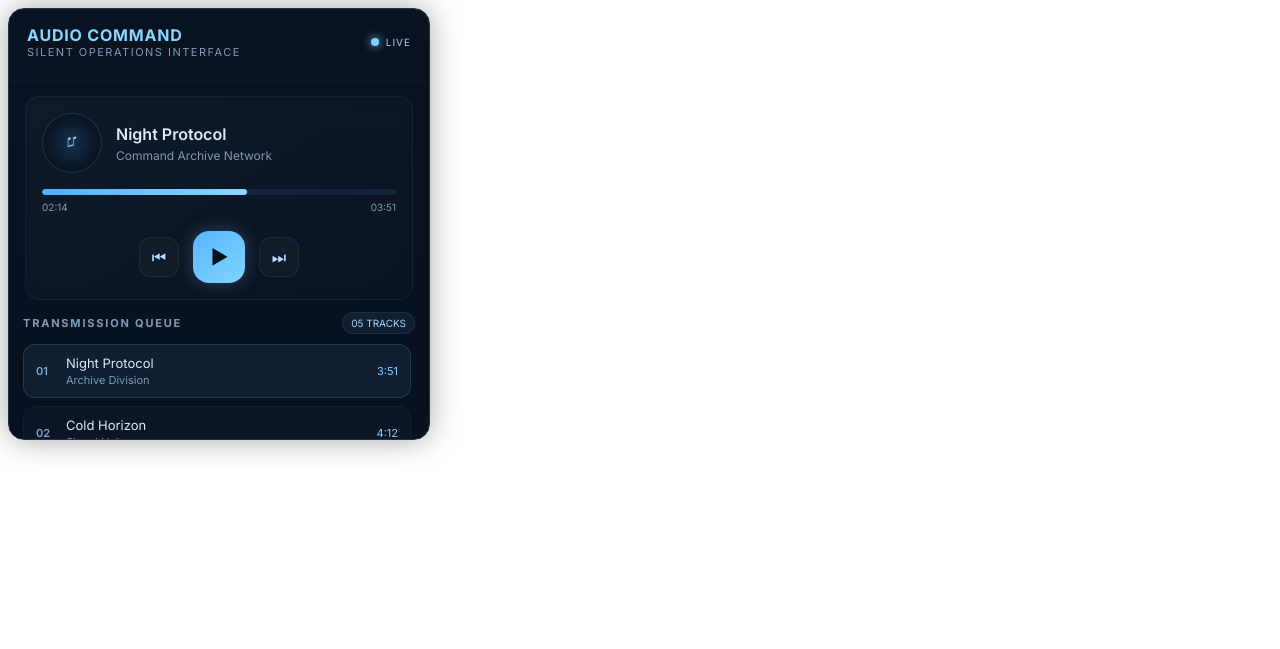
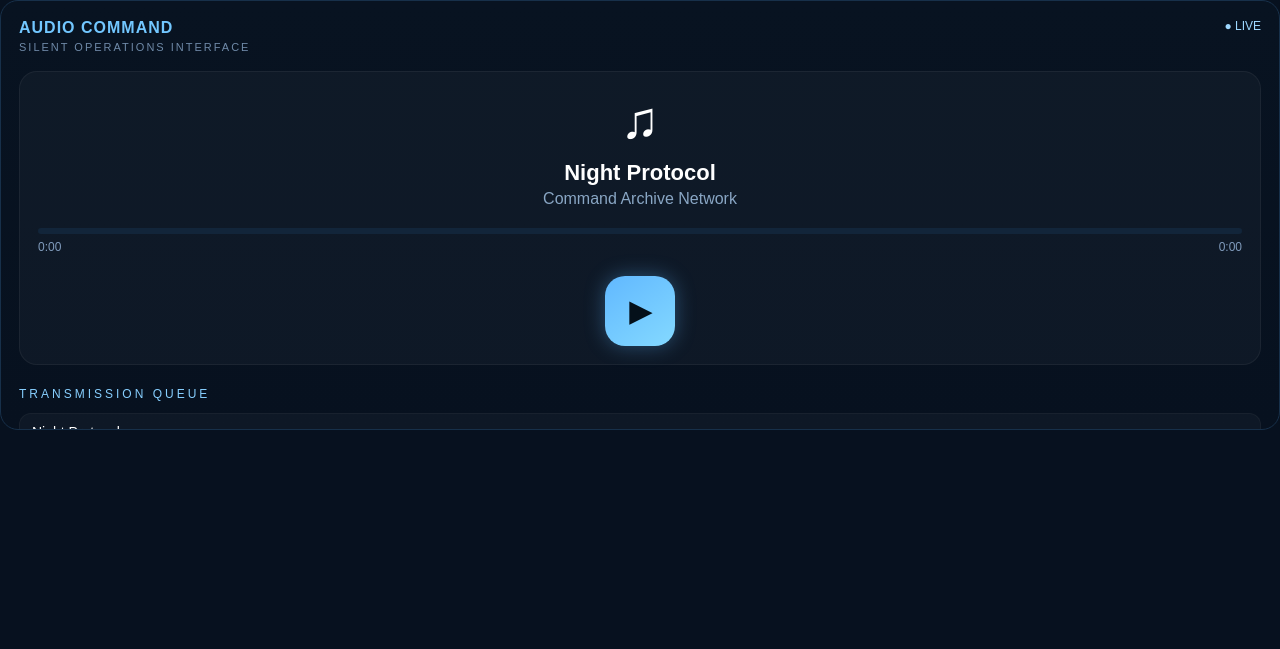
Before and after one commit to Samuel-Thomas-Sion/Codex-live-widget, a plain HTML site: page MusicPlayer.html in a window 1280 px wide. Drawn offline with Linux system fonts and the light colour scheme.

Commit message:
Refactor MusicPlayer HTML and CSS structure

```diff
--- a/MusicPlayer.html
+++ b/MusicPlayer.html
@@ -1,466 +1,270 @@
-<!-- ⚔️ SILENT COMMAND AUDIO SYSTEM -->
-<link href="https://fonts.googleapis.com/css2?family=Inter:wght@400;500;600;700&display=swap" rel="stylesheet">
+<!DOCTYPE html>
+<html>
+<head>
+<meta charset="UTF-8">
+<title>Silent Command Player</title>
 
 <style>
-:root{
-  --bg-main:#07111f;
-  --bg-card:#0c1828;
-  --bg-soft:#101f33;
-  --line:#1c3552;
-  --line2:#29496d;
-  --text:#dce9f7;
-  --muted:#7f9bb8;
-  --accent:#6ec1ff;
-  --accent2:#89d7ff;
-  --glow:rgba(110,193,255,.28);
+
+html,body{
+  margin:0;
+  padding:0;
+  background:transparent;
+  overflow:hidden;
+  font-family:Arial,sans-serif;
 }
 
-.silent-player{
-  width:100%;
-  max-width:420px;
-  height:430px;
-  background:
-    linear-gradient(180deg,#091321,#07111f);
-  border:1px solid var(--line);
-  border-radius:16px;
-  overflow:hidden;
-  font-family:'Inter',sans-serif;
-  position:relative;
-  box-shadow:
-    0 0 30px rgba(0,0,0,.35),
-    inset 0 1px 0 rgba(255,255,255,.03);
-  display:flex;
-  flex-direction:column;
+body{
+  background:#07111f;
 }
 
-/* subtle grid overlay */
-.silent-player::before{
-  content:'';
-  position:absolute;
-  inset:0;
-  background:
-    linear-gradient(rgba(255,255,255,.02) 1px, transparent 1px),
-    linear-gradient(90deg, rgba(255,255,255,.02) 1px, transparent 1px);
-  background-size:22px 22px;
-  opacity:.18;
-  pointer-events:none;
+.player{
+  width:100%;
+  height:430px;
+  background:linear-gradient(180deg,#081321,#07111f);
+  border-radius:18px;
+  overflow:hidden;
+  color:white;
+  box-sizing:border-box;
+  padding:18px;
+  border:1px solid #17304a;
 }
 
-/* header */
-.sp-head{
-  padding:16px 18px 12px;
-  border-bottom:1px solid rgba(255,255,255,.04);
-  position:relative;
-  z-index:2;
+.top{
+  display:flex;
+  justify-content:space-between;
+  align-items:flex-start;
 }
 
-.sp-top{
-  display:flex;
-  align-items:center;
-  justify-content:space-between;
-  margin-bottom:10px;
-}
-
-.sp-title{
+.title{
+  color:#72c7ff;
   font-size:16px;
-  font-weight:700;
-  letter-spacing:.8px;
-  color:var(--accent2);
-}
-
-.sp-sub{
-  font-size:11px;
-  color:var(--muted);
-  letter-spacing:1.5px;
-  text-transform:uppercase;
-}
-
-.sp-status{
-  display:flex;
-  align-items:center;
-  gap:7px;
-  font-size:10px;
-  color:#9ecfff;
+  font-weight:bold;
   letter-spacing:1px;
 }
 
-.dot{
-  width:8px;
-  height:8px;
-  border-radius:50%;
-  background:#7dd3ff;
-  box-shadow:0 0 10px #7dd3ff;
-  animation:pulse 2s infinite;
+.sub{
+  color:#6f8aa8;
+  font-size:11px;
+  margin-top:4px;
+  letter-spacing:2px;
 }
 
-@keyframes pulse{
-  0%{opacity:.45}
-  50%{opacity:1}
-  100%{opacity:.45}
+.live{
+  color:#9ed8ff;
+  font-size:12px;
 }
 
-/* now playing */
-.now{
-  margin:14px 16px 12px;
-  padding:16px;
-  background:
-    linear-gradient(145deg,
-      rgba(255,255,255,.03),
-      rgba(255,255,255,.01));
+.card{
+  margin-top:18px;
+  background:rgba(255,255,255,.03);
   border:1px solid rgba(255,255,255,.05);
-  border-radius:14px;
-  backdrop-filter:blur(6px);
-  position:relative;
-  z-index:2;
-}
-
-.nw-row{
-  display:flex;
-  align-items:center;
-  gap:14px;
-}
-
-.disc{
-  width:58px;
-  height:58px;
-  border-radius:50%;
-  background:
-    radial-gradient(circle at center,
-      #16314e 0%,
-      #0a1524 65%);
-  border:1px solid rgba(110,193,255,.18);
-  display:flex;
-  align-items:center;
-  justify-content:center;
-  font-size:18px;
-  color:#9ed8ff;
-  animation:spin 10s linear infinite;
-}
-
-@keyframes spin{
-  to{transform:rotate(360deg);}
+  border-radius:18px;
+  padding:18px;
 }
 
 .song{
-  flex:1;
-  min-width:0;
+  text-align:center;
 }
 
-.song-name{
-  font-size:16px;
-  font-weight:600;
-  color:var(--text);
-  white-space:nowrap;
-  overflow:hidden;
-  text-overflow:ellipsis;
+.song h2{
+  margin:10px 0 4px;
+  font-size:22px;
 }
 
-.artist{
-  margin-top:4px;
-  font-size:12px;
-  color:var(--muted);
-}
-
-/* progress */
-.prog{
-  margin-top:16px;
+.song p{
+  margin:0;
+  color:#89a6c4;
 }
 
 .bar{
   width:100%;
   height:6px;
+  background:#12253a;
   border-radius:999px;
-  background:#13253b;
+  margin-top:20px;
   overflow:hidden;
-  position:relative;
 }
 
 .fill{
-  width:58%;
+  width:0%;
   height:100%;
-  background:
-    linear-gradient(90deg,
-      #4faeff,
-      #89d7ff);
-  border-radius:999px;
-  box-shadow:0 0 12px var(--glow);
+  background:linear-gradient(90deg,#61b8ff,#8bd8ff);
 }
 
 .time{
-  margin-top:6px;
   display:flex;
   justify-content:space-between;
-  font-size:10px;
-  color:var(--muted);
+  color:#7f9abb;
+  font-size:12px;
+  margin-top:6px;
 }
 
-/* controls */
-.ctrls{
+.controls{
   display:flex;
   justify-content:center;
-  align-items:center;
-  gap:14px;
-  margin-top:18px;
-}
-
-.btn{
-  width:38px;
-  height:38px;
-  border-radius:12px;
-  border:1px solid rgba(255,255,255,.06);
-  background:rgba(255,255,255,.03);
-  color:#b6dfff;
-  display:flex;
-  align-items:center;
-  justify-content:center;
-  cursor:pointer;
-  transition:.18s;
-}
-
-.btn:hover{
-  transform:translateY(-1px);
-  border-color:rgba(110,193,255,.22);
-  background:rgba(110,193,255,.08);
+  margin-top:22px;
 }
 
 .play{
-  width:52px;
-  height:52px;
-  border-radius:16px;
-  background:
-    linear-gradient(145deg,
-      #58b6ff,
-      #7fd5ff);
-  color:#04101c;
+  width:70px;
+  height:70px;
+  border-radius:20px;
   border:none;
-  font-size:18px;
-  font-weight:700;
-  box-shadow:0 0 18px rgba(110,193,255,.28);
+  cursor:pointer;
+  background:linear-gradient(145deg,#61b8ff,#84d9ff);
+  color:#04101a;
+  font-size:28px;
+  font-weight:bold;
+  box-shadow:0 0 20px rgba(97,184,255,.35);
 }
 
 .play:hover{
   transform:scale(1.04);
 }
 
-/* playlist */
-.pl-wrap{
-  flex:1;
-  min-height:0;
-  padding:0 14px 14px;
-  position:relative;
-  z-index:2;
+.queue{
+  margin-top:22px;
 }
 
-.pl-head{
-  display:flex;
-  justify-content:space-between;
-  align-items:center;
-  margin-bottom:10px;
-}
-
-.pl-title{
-  font-size:11px;
-  letter-spacing:1.8px;
-  text-transform:uppercase;
-  color:var(--muted);
-  font-weight:700;
-}
-
-.pl-count{
-  font-size:10px;
-  padding:4px 8px;
-  border-radius:999px;
-  background:rgba(110,193,255,.08);
-  color:#9fd7ff;
-  border:1px solid rgba(110,193,255,.1);
-}
-
-.pl{
-  height:100%;
-  overflow-y:auto;
-  padding-right:4px;
-}
-
-.pl::-webkit-scrollbar{
-  width:4px;
-}
-
-.pl::-webkit-scrollbar-thumb{
-  background:#2f5d89;
-  border-radius:999px;
+.q-title{
+  color:#87cfff;
+  font-size:12px;
+  letter-spacing:3px;
+  margin-bottom:12px;
 }
 
 .track{
-  display:flex;
-  align-items:center;
-  gap:10px;
+  background:rgba(255,255,255,.03);
+  border:1px solid rgba(255,255,255,.04);
   padding:10px 12px;
   border-radius:12px;
   margin-bottom:8px;
-  background:rgba(255,255,255,.02);
-  border:1px solid rgba(255,255,255,.04);
-  transition:.18s;
-  cursor:pointer;
 }
 
-.track:hover{
-  background:rgba(110,193,255,.05);
-  border-color:rgba(110,193,255,.12);
+.track-name{
+  font-size:14px;
 }
 
-.track.active{
-  background:rgba(110,193,255,.08);
-  border-color:rgba(110,193,255,.18);
-}
-
-.num{
-  width:20px;
+.track-artist{
+  color:#7694b4;
   font-size:11px;
-  color:#7ea8cf;
-  font-weight:600;
-}
-
-.t-info{
-  flex:1;
-  min-width:0;
-}
-
-.t-name{
-  font-size:13px;
-  color:var(--text);
-  white-space:nowrap;
-  overflow:hidden;
-  text-overflow:ellipsis;
-}
-
-.t-artist{
-  font-size:11px;
-  color:var(--muted);
   margin-top:2px;
 }
 
-.t-len{
-  font-size:11px;
-  color:#89cfff;
-}
 </style>
+</head>
 
-<div class="silent-player">
+<body>
 
-  <!-- HEADER -->
-  <div class="sp-head">
+<div class="player">
 
-    <div class="sp-top">
-      <div>
-        <div class="sp-title">AUDIO COMMAND</div>
-        <div class="sp-sub">Silent Operations Interface</div>
-      </div>
+  <div class="top">
 
-      <div class="sp-status">
-        <div class="dot"></div>
-        LIVE
-      </div>
+    <div>
+      <div class="title">AUDIO COMMAND</div>
+      <div class="sub">SILENT OPERATIONS INTERFACE</div>
+    </div>
+
+    <div class="live">● LIVE</div>
+
+  </div>
+
+  <div class="card">
+
+    <div class="song">
+
+      <div style="font-size:52px;">♫</div>
+
+      <h2>Night Protocol</h2>
+      <p>Command Archive Network</p>
+
+    </div>
+
+    <div class="bar">
+      <div class="fill" id="fill"></div>
+    </div>
+
+    <div class="time">
+      <span id="current">0:00</span>
+      <span id="duration">0:00</span>
+    </div>
+
+    <div class="controls">
+      <button class="play" id="playBtn">▶</button>
     </div>
 
   </div>
 
-  <!-- NOW PLAYING -->
-  <div class="now">
+  <div class="queue">
 
-    <div class="nw-row">
-
-      <div class="disc">♫</div>
-
-      <div class="song">
-        <div class="song-name">Night Protocol</div>
-        <div class="artist">Command Archive Network</div>
-      </div>
-
+    <div class="q-title">
+      TRANSMISSION QUEUE
     </div>
 
-    <div class="prog">
-
-      <div class="bar">
-        <div class="fill"></div>
-      </div>
-
-      <div class="time">
-        <span>02:14</span>
-        <span>03:51</span>
-      </div>
-
-    </div>
-
-    <!-- CONTROLS -->
-    <div class="ctrls">
-
-      <div class="btn">⏮</div>
-
-      <div class="btn play">▶</div>
-
-      <div class="btn">⏭</div>
-
-    </div>
-
-  </div>
-
-  <!-- PLAYLIST -->
-  <div class="pl-wrap">
-
-    <div class="pl-head">
-      <div class="pl-title">Transmission Queue</div>
-      <div class="pl-count">05 TRACKS</div>
-    </div>
-
-    <div class="pl">
-
-      <div class="track active">
-        <div class="num">01</div>
-        <div class="t-info">
-          <div class="t-name">Night Protocol</div>
-          <div class="t-artist">Archive Division</div>
-        </div>
-        <div class="t-len">3:51</div>
-      </div>
-
-      <div class="track">
-        <div class="num">02</div>
-        <div class="t-info">
-          <div class="t-name">Cold Horizon</div>
-          <div class="t-artist">Signal Unit</div>
-        </div>
-        <div class="t-len">4:12</div>
-      </div>
-
-      <div class="track">
-        <div class="num">03</div>
-        <div class="t-info">
-          <div class="t-name">Silent Command</div>
-          <div class="t-artist">Operations Core</div>
-        </div>
-        <div class="t-len">2:59</div>
-      </div>
-
-      <div class="track">
-        <div class="num">04</div>
-        <div class="t-info">
-          <div class="t-name">Orbital Relay</div>
-          <div class="t-artist">Sector Array</div>
-        </div>
-        <div class="t-len">5:01</div>
-      </div>
-
-      <div class="track">
-        <div class="num">05</div>
-        <div class="t-info">
-          <div class="t-name">Final Transmission</div>
-          <div class="t-artist">Deep Frequency</div>
-        </div>
-        <div class="t-len">3:44</div>
-      </div>
-
+    <div class="track">
+      <div class="track-name">Night Protocol</div>
+      <div class="track-artist">Archive Division</div>
     </div>
 
   </div>
 
 </div>
+
+<audio id="audio" src="songs/nightprotocol.mp3"></audio>
+
+<script>
+
+const audio = document.getElementById("audio");
+const playBtn = document.getElementById("playBtn");
+const fill = document.getElementById("fill");
+const current = document.getElementById("current");
+const duration = document.getElementById("duration");
+
+let playing = false;
+
+playBtn.onclick = () => {
+
+  if(!playing){
+    audio.play();
+    playBtn.innerHTML = "❚❚";
+    playing = true;
+  } else {
+    audio.pause();
+    playBtn.innerHTML = "▶";
+    playing = false;
+  }
+
+};
+
+audio.addEventListener("timeupdate", () => {
+
+  const progress =
+    (audio.currentTime / audio.duration) * 100;
+
+  fill.style.width = progress + "%";
+
+  current.innerHTML = format(audio.currentTime);
+
+});
+
+audio.addEventListener("loadedmetadata", () => {
+
+  duration.innerHTML = format(audio.duration);
+
+});
+
+function format(time){
+
+  const mins = Math.floor(time / 60);
+  const secs = Math.floor(time % 60);
+
+  return mins + ":" +
+    (secs < 10 ? "0" : "") + secs;
+
+}
+
+</script>
+
+</body>
+</html>
```
